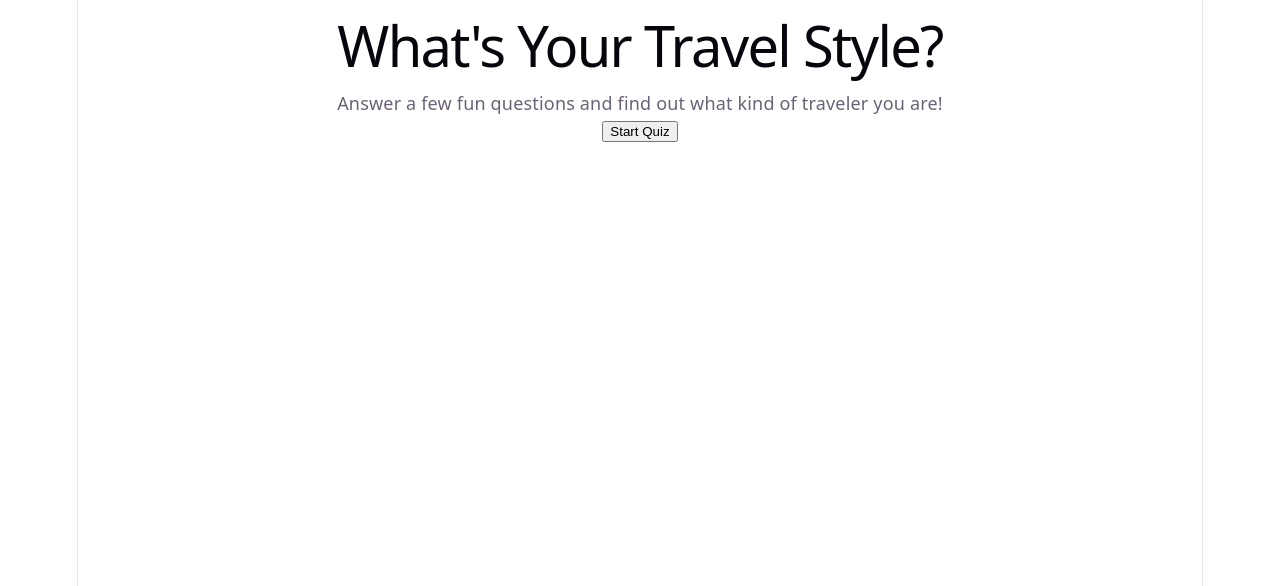
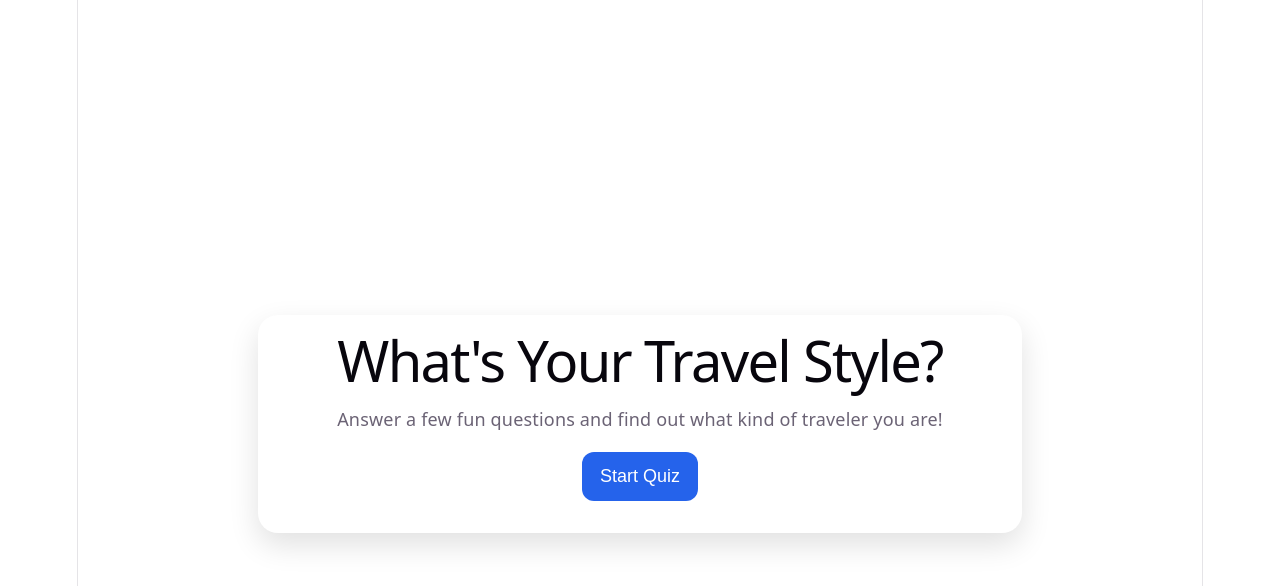
Before and after one commit to iltStudent10/travel-quiz, a React (Vite) app: page / in a window 1280 px wide. Shown: the top 586 px of the page. Built offline with nearby package versions, Linux system fonts and the light colour scheme.

Commit message:
feat: refactor App.css to streamline styles and improve layout structure

```diff
--- a/src/App.css
+++ b/src/App.css
@@ -1,184 +1,64 @@
-.counter {
-  font-size: 16px;
-  padding: 5px 10px;
-  border-radius: 5px;
-  color: var(--accent);
-  background: var(--accent-bg);
-  border: 2px solid transparent;
-  transition: border-color 0.3s;
-  margin-bottom: 24px;
-
-  &:hover {
-    border-color: var(--accent-border);
-  }
-  &:focus-visible {
-    outline: 2px solid var(--accent);
-    outline-offset: 2px;
-  }
+#root {
+  min-height: 100vh;
 }
 
-.hero {
-  position: relative;
-
-  .base,
-  .framework,
-  .vite {
-    inset-inline: 0;
-    margin: 0 auto;
-  }
-
-  .base {
-    width: 170px;
-    position: relative;
-    z-index: 0;
-  }
-
-  .framework,
-  .vite {
-    position: absolute;
-  }
-
-  .framework {
-    z-index: 1;
-    top: 34px;
-    height: 28px;
-    transform: perspective(2000px) rotateZ(300deg) rotateX(44deg) rotateY(39deg)
-      scale(1.4);
-  }
-
-  .vite {
-    z-index: 0;
-    top: 107px;
-    height: 26px;
-    width: auto;
-    transform: perspective(2000px) rotateZ(300deg) rotateX(40deg) rotateY(39deg)
-      scale(0.8);
-  }
+.app-shell {
+  display: grid;
+  min-height: 100vh;
+  place-items: center;
+  padding: 24px;
 }
 
-#center {
-  display: flex;
-  flex-direction: column;
-  gap: 25px;
-  place-content: center;
-  place-items: center;
-  flex-grow: 1;
-
-  @media (max-width: 1024px) {
-    padding: 32px 20px 24px;
-    gap: 18px;
-  }
+.card {
+  background: white;
+  border-radius: 20px;
+  padding: 32px;
+  box-shadow: 0 12px 30px rgba(0, 0, 0, 0.12);
+  width: 100%;
+  max-width: 700px;
 }
 
-#next-steps {
-  display: flex;
-  border-top: 1px solid var(--border);
-  text-align: left;
-
-  & > div {
-    flex: 1 1 0;
-    padding: 32px;
-    @media (max-width: 1024px) {
-      padding: 24px 20px;
-    }
-  }
-
-  .icon {
-    margin-bottom: 16px;
-    width: 22px;
-    height: 22px;
-  }
-
-  @media (max-width: 1024px) {
-    flex-direction: column;
-    text-align: center;
-  }
+h1, h2, h3 {
+  margin-top: 0;
 }
 
-#docs {
-  border-right: 1px solid var(--border);
-
-  @media (max-width: 1024px) {
-    border-right: none;
-    border-bottom: 1px solid var(--border);
-  }
+.options {
+  display: grid;
+  gap: 12px;
+  margin-top: 20px;
 }
 
-#next-steps ul {
-  list-style: none;
-  padding: 0;
-  display: flex;
-  gap: 8px;
-  margin: 32px 0 0;
-
-  .logo {
-    height: 18px;
-  }
-
-  a {
-    color: var(--text-h);
-    font-size: 16px;
-    border-radius: 6px;
-    background: var(--social-bg);
-    display: flex;
-    padding: 6px 12px;
-    align-items: center;
-    gap: 8px;
-    text-decoration: none;
-    transition: box-shadow 0.3s;
-
-    &:hover {
-      box-shadow: var(--shadow);
-    }
-    .button-icon {
-      height: 18px;
-      width: 18px;
-    }
-  }
-
-  @media (max-width: 1024px) {
-    margin-top: 20px;
-    flex-wrap: wrap;
-    justify-content: center;
-
-    li {
-      flex: 1 1 calc(50% - 8px);
-    }
-
-    a {
-      width: 100%;
-      justify-content: center;
-      box-sizing: border-box;
-    }
-  }
+.option-btn, .primary-btn {
+  border: none;
+  border-radius: 12px;
+  padding: 14px 18px;
+  font-size: 1rem;
+  cursor: pointer;
+  transition: transform 0.15s ease, background-color 0.15s ease;
 }
 
-#spacer {
-  height: 88px;
-  border-top: 1px solid var(--border);
-  @media (max-width: 1024px) {
-    height: 48px;
-  }
+.option-btn {
+  background: #e0f2fe;
 }
 
-.ticks {
-  position: relative;
-  width: 100%;
+.option-btn:hover, .primary-btn:hover {
+  transform: translateY(-2px);
+}
 
-  &::before,
-  &::after {
-    content: '';
-    position: absolute;
-    top: -4.5px;
-    border: 5px solid transparent;
-  }
+.primary-btn {
+  background: #2563eb;
+  color: white;
+  margin-top: 20px;
+}
 
-  &::before {
-    left: 0;
-    border-left-color: var(--border);
-  }
-  &::after {
-    right: 0;
-    border-right-color: var(--border);
-  }
+.progress {
+  font-size: 0.9rem;
+  color: #6b7280;
 }
+
+.score-box {
+  margin-top: 24px;
+  padding: 16px;
+  background: #f9fafb;
+  border-radius: 12px;
+}
```
